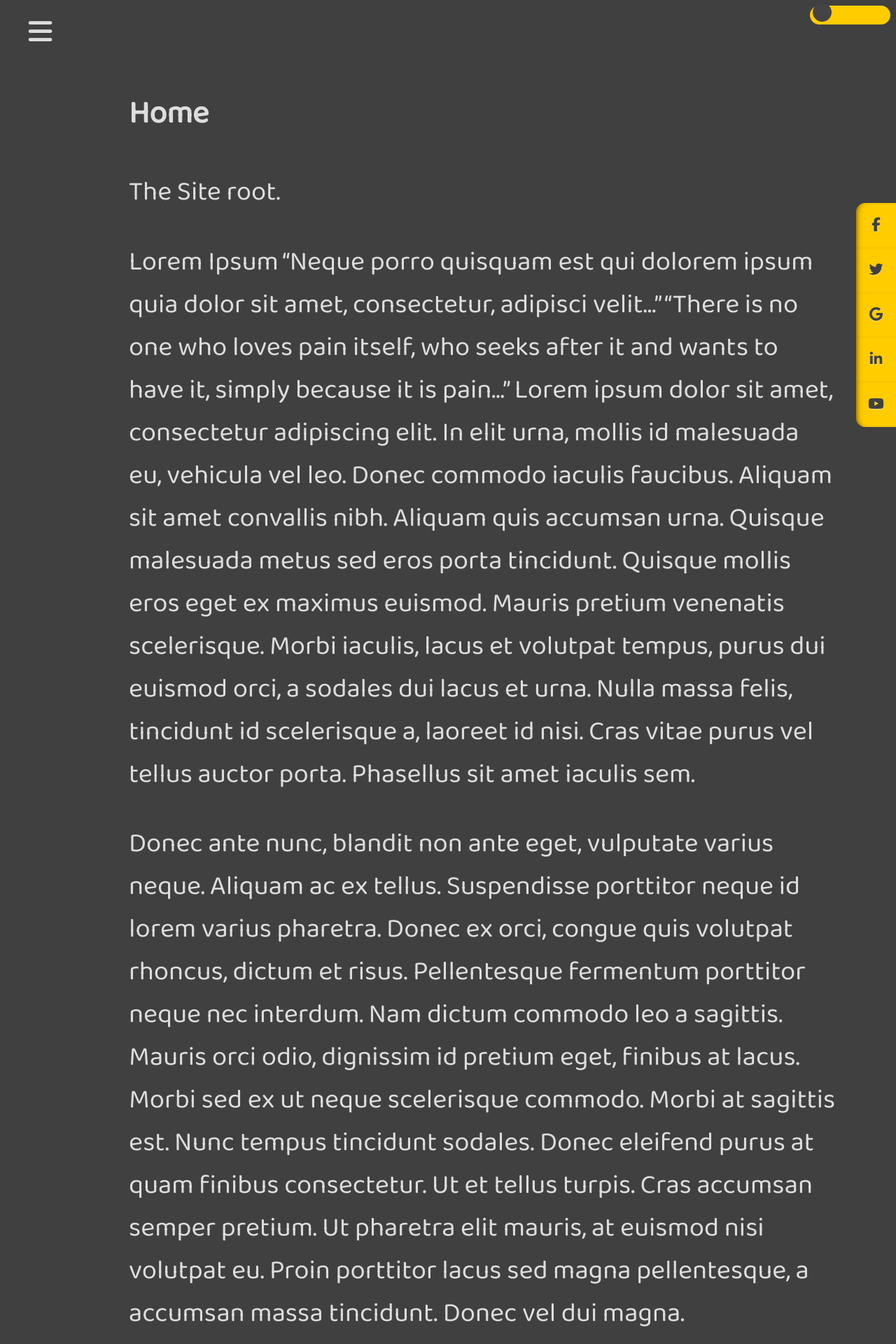
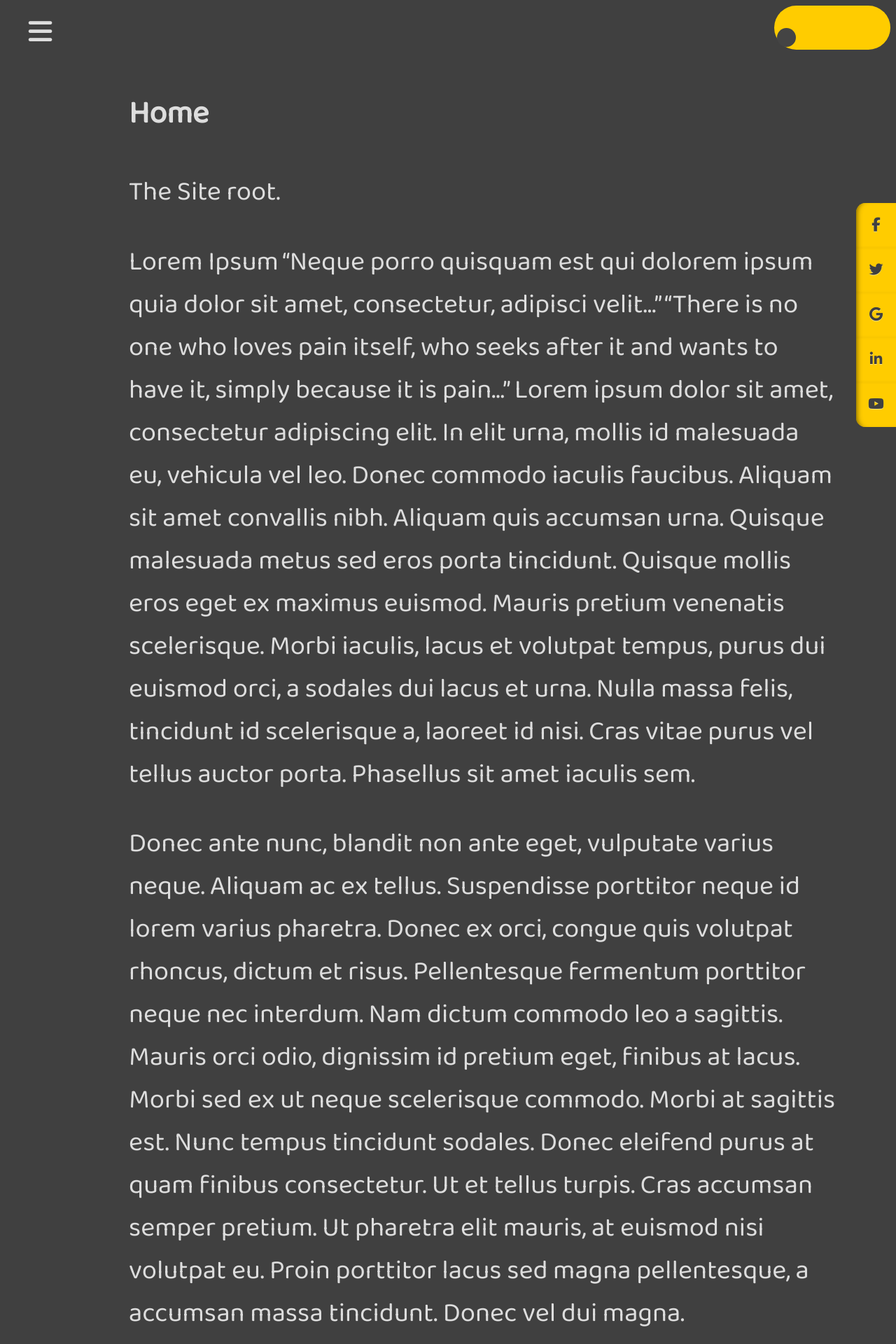
Before and after one commit to brettjrea/brettjrea.github.io-old, a Jekyll site: the page built from index.md, in a window 1280 px wide. Shown: the top 1920 px of the page at 70% size. Built offline with Jekyll 4.4.1, drawn with Linux system fonts in a browser that asks for light colours; nearby versions of some CDN libraries; comment, search, counter and statistics services are not loaded.

Commit message:
Update styles.scss

```diff
--- a/assets/css/styles.scss
+++ b/assets/css/styles.scss
@@ -58,6 +58,7 @@ html.transition *:after {
 /* The switch - the box around the slider */
 .switch {
   float: right;
+  padding: 2vh 2vw 2vh 2vw;
   position: relative;
   display: inline-block;
   width: 9vw;
```
